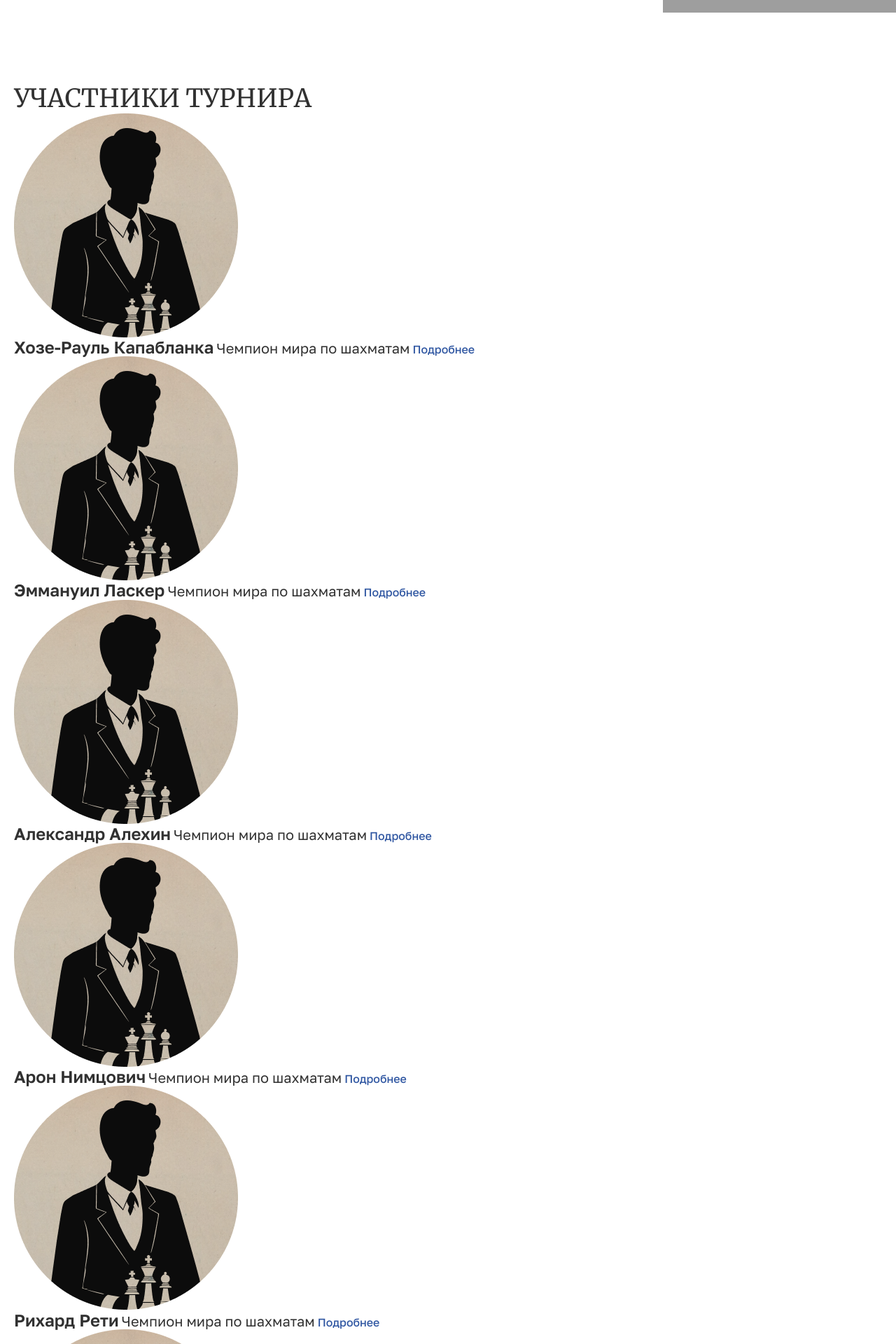
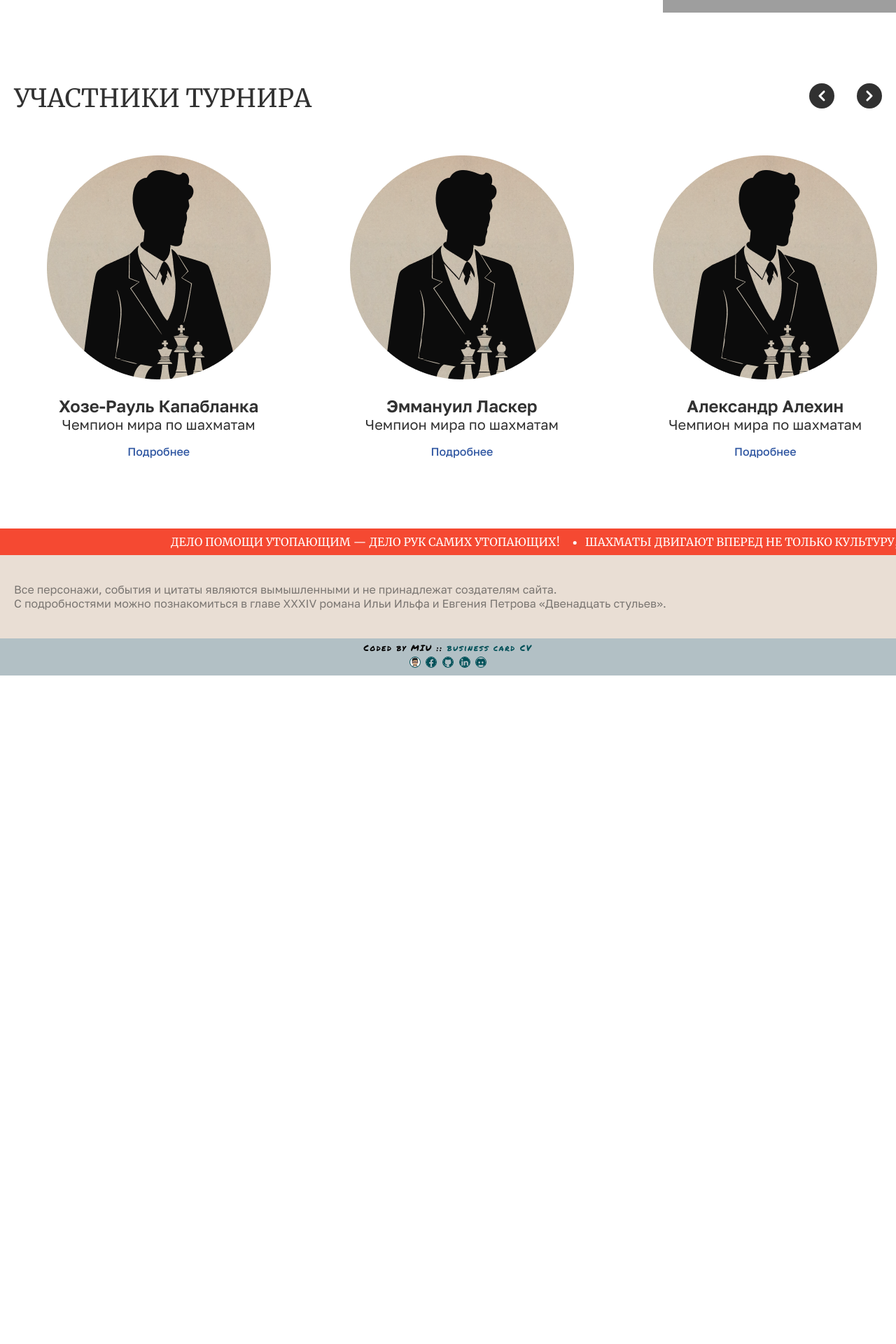
Before and after one commit to MIU-cz/My_works, a PHP site: page / in a window 1280 px wide. Shown: the part 2474-4394 px from the top of the page at 70% size. After the commit the page ends 3439 px from the top, so only its background shows below. Run offline with PHP 8.4, Linux system fonts and the light colour scheme; style sheets or scripts are compiled from the project's sources.

Commit message:
feat: add styles for players section

```diff
--- a/Yandex/index.html
+++ b/Yandex/index.html
@@ -740,6 +740,7 @@
 					<h2 class="txt_main_h">Участники турнира</h2>
 				</div>
 
+				<div class="content_players_cards">
 					<div class="players_cards_wraper">
 						<div class="player_card">
 							<figure class="card_img">
@@ -748,6 +749,7 @@
 							<span class="card_name txt_player_name"></span>
 							<description class="card_dsc txt_player_description"></description>
 							<a href="#" class="card_btn txt_player_btn"></a>
+						</div>
 					</div>
 				</div>
 
@@ -769,6 +771,7 @@
 
 					</button>
 				</div>
+
 			</section>
 		</main>
 
--- a/Yandex/src/css/main.css
+++ b/Yandex/src/css/main.css
@@ -743,6 +743,15 @@
     width: -moz-max-content;
     width: max-content;
     top: auto;
+    bottom: 15%;
+    right: -7%;
+  }
+}
+@media (min-width: 1024px) {
+  .content_stage .stage_stages::after {
+    width: -moz-max-content;
+    width: max-content;
+    top: auto;
     bottom: -5%;
     right: -7%;
   }
@@ -864,21 +873,85 @@
 
 .content_players {
   padding-top: 120px;
+  position: relative;
 }
 @media (min-width: 1366px) {
   .content_players {
     padding-top: 200px;
   }
 }
-.content_players .players_title {
-  position: relative;
+.content_players_cards {
+  margin-top: 40px;
+  width: 100%;
+  overflow: hidden;
+}
+@media (min-width: 768px) {
+  .content_players_cards {
+    margin-top: 60px;
+  }
 }
 
-.card_img {
-  width: -moz-max-content;
-  width: max-content;
+.players_cards_wraper {
+  display: grid;
+  grid-auto-flow: column;
+  grid-auto-columns: 100%;
+  -moz-column-gap: 20px;
+       column-gap: 20px;
+}
+@media (min-width: 768px) {
+  .players_cards_wraper {
+    grid-auto-columns: 50%;
+  }
+}
+@media (min-width: 1240px) {
+  .players_cards_wraper {
+    grid-auto-columns: 33.33%;
+  }
 }
 
+.player_card {
+  display: flex;
+  flex-direction: column;
+  align-items: center;
+  text-align: center;
+}
+.player_card .card_img {
+  width: 244px;
+  height: 244px;
+}
+@media (min-width: 1240px) {
+  .player_card .card_img {
+    width: 320px;
+    height: 320px;
+  }
+}
+.player_card .card_img img {
+  width: 100%;
+}
+.player_card .card_name {
+  padding-top: 28px;
+}
+.player_card .card_dsc {
+  padding: 8px 0 20px;
+}
+.player_btns {
+  display: flex;
+  margin-top: 40px;
+}
+@media (min-width: 1240px) {
+  .player_btns {
+    position: absolute;
+    margin-top: 0;
+    top: 120px;
+    right: 0;
+  }
+}
+@media (min-width: 1366px) {
+  .player_btns {
+    top: 220px;
+    right: 0;
+  }
+}
 .player_btns .slider_btn, .player_btns .pug_btn_item {
   background: #313131;
   color: #ffffff;
--- a/Yandex/src/css/main.scss
+++ b/Yandex/src/css/main.scss
@@ -482,6 +482,13 @@
 			@media (min-width: 768px) {
 				width: max-content;
 				top: auto;
+				bottom: 15%;
+				right: -7%;
+			}
+
+			@media (min-width: 1024px) {
+				width: max-content;
+				top: auto;
 				bottom: -5%;
 				right: -7%;
 			}
@@ -490,7 +497,6 @@
 		.stages_wraper {
 			counter-reset: stages;
 			display: grid;
-
 			grid-auto-flow: column;
 			grid-auto-columns: 100%;
 			grid-template-rows: repeat(2, 150px);
@@ -628,37 +634,94 @@
 // ### PLAYERS ###
 .content_players {
 	padding-top: 120px;
+	position: relative;
 
 	@media (min-width: 1366px) {
 		padding-top: 200px;
 	}
 
 	.players_title {
-		position: relative;
+
+	}
+
+	&_cards {
+		margin-top: 40px;
+		width: 100%;
+		overflow: hidden;
+
+		@media (min-width: 768px) {
+			margin-top: 60px;
+		}
 	}
 }
 
 .players_cards_wraper {
+	display: grid;
+	grid-auto-flow: column;
+	grid-auto-columns: 100%;
+	column-gap: 20px;
+
+	@media (min-width: 768px) {
+		grid-auto-columns: 50%;
+
+		// .player_card {
+		// 	grid-column: span 6;
+		// }
+	}
+	@media (min-width: 1240px) {
+		grid-auto-columns: 33.33%;
+		// grid-template-columns: repeat(3, 1fr);
+	}
 }
 
 .player_card {
+	display: flex;
+	flex-direction: column;
+	align-items: center;
+	text-align: center;
+
+	.card_img {
+		width: 244px;
+		height: 244px;
+
+		@media (min-width: 1240px) {
+			width: 320px;
+			height: 320px;
 		}
 
-.card_img {
-	width: max-content;
-
+		img {
+			width: 100%;
+		}
 	}
 
 	.card_name {
+		padding-top: 28px;
 	}
 
 	.card_dsc {
+		padding: 8px 0 20px;
 	}
 
 	.card_btn {
 	}
+}
 
 .player_btns {
+	display: flex;
+	margin-top: 40px;
+
+	@media (min-width:1240px) {
+		position: absolute;
+		margin-top: 0;
+		top: 120px;
+		right: 0;
+	}
+
+	@media (min-width:1366px) {
+		top: 220px;
+		right: 0;
+	}
+
 	.slider_btn {
 		background: $c-main-black;
 		color: $c-main-white;
--- a/Yandex/src/js/players.js
+++ b/Yandex/src/js/players.js
@@ -28,8 +28,8 @@ const addPlayers = () => {
                         onmouseover="this.src='src/img/players/img-player-${player.id}.png'"
                         onmouseout="this.src='${playerCard.mainFoto}'">
                 </figure>
-                <span class="card_name txt_player_name">${player.name}</span>
-                <description class="card_dsc txt_player_description">${dsc}</description>
+                <h3 class="card_name txt_player_name">${player.name}</h3>
+                <p class="card_dsc txt_player_description">${dsc}</p>
                 <a href="#${player.id}" class="card_btn txt_player_btn">Подробнее</a>
             </div>
         `;
```
Also changed, not shown: 1 other file. Lines whose indentation alone changed are shown as unchanged.
